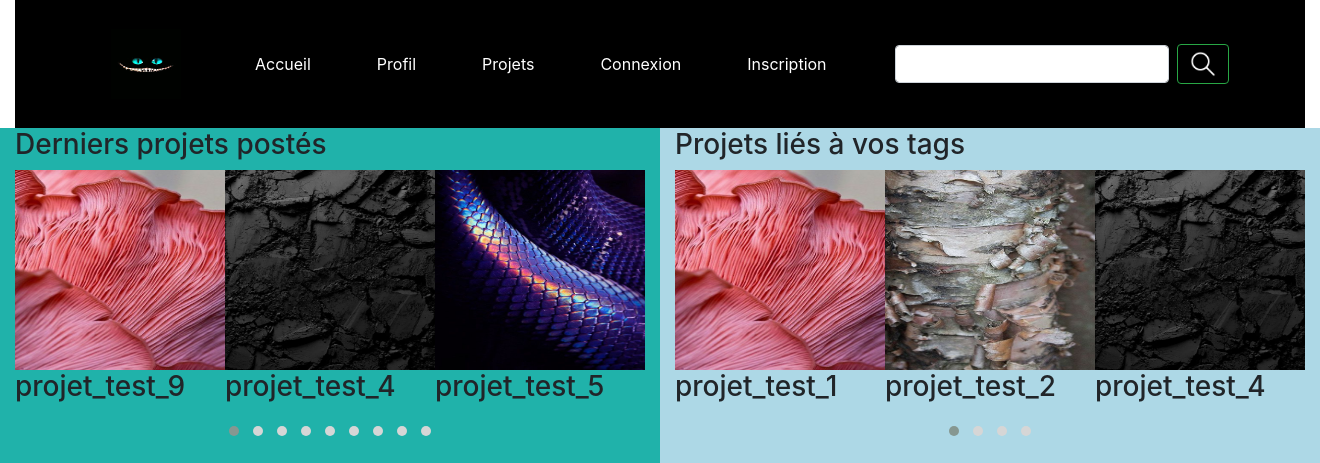
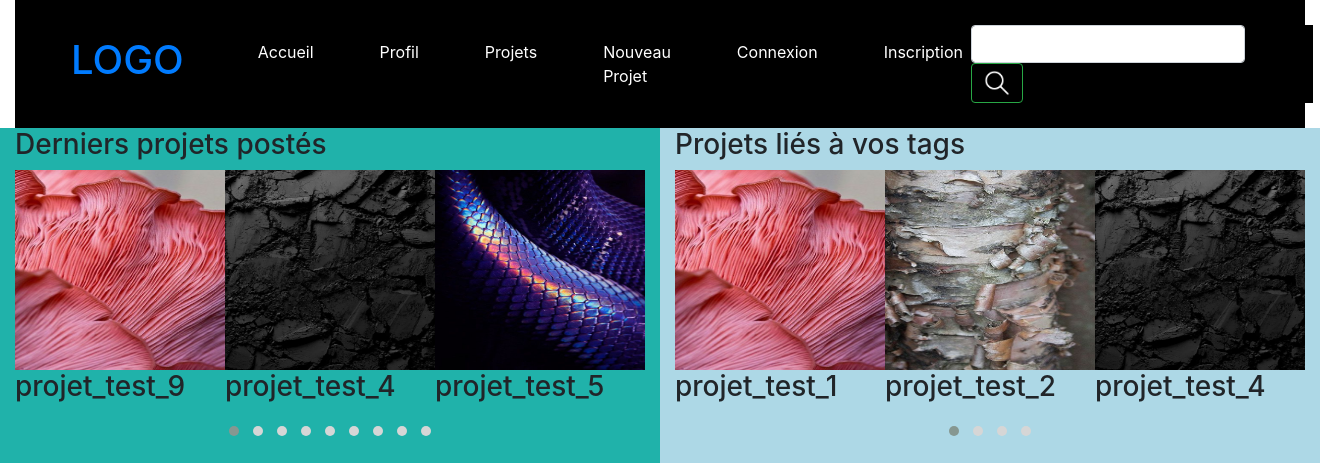
Before and after one commit to MarjorieAndrieux/projet_pedagogique_rodez, a PHP site: page /index.php in a window 1320 px wide. Shown: the top 463 px of the page. Run offline with PHP 8.4, Linux system fonts and the light colour scheme; data comes from the database, SQL or seed files in the repository; data that the repository does not hold is empty; some libraries are stand-ins or nearby versions.

Commit message:
Add files via upload

```diff
--- a/navbar.php
+++ b/navbar.php
@@ -33,7 +33,7 @@ $testutilisateur='Pineiro';
   <div class="modal-dialog" role="document">
    <div class="modal-content">
     <div class="modal-header bg-danger">
-      <h5 class="modal-title" id="exampleModalLabel1">Projets</h5>
+      <h5 class="modal-title" id="exampleModalLabel1">Nouveau Projet</h5>
       <button type="button" class="close" data-dismiss="modal" aria-label="Close">
       <span aria-hidden="true">&times;</span>
       </button>
@@ -255,11 +255,11 @@ $testutilisateur='Pineiro';
 
 
 <div class="container-fluid">
-    <nav class="navbar navbar-expand-lg " id="nav_bar">
+    <nav class="navbar navbar-expand-lg" id="nav_bar">
         <button class="navbar-toggler" type="button" data-toggle="collapse" data-target="#navbarTogglerDemo03" aria-controls="navbarTogglerDemo03" aria-expanded="false" aria-label="Toggle navigation"><img src="images/burger.png" width="40" height="40" >
             <span class="navbar-toggler-icon"></span>
         </button>
-        <a class="navbar-brand" href="#" id="logo"><img src="images/logo.jpg" id="logo" width="70" height="70"></a>
+        <a class="navbar-brand" href="#" id="logo"><h1>LOGO</h1></a>
         <div class="collapse navbar-collapse" id="navbarTogglerDemo03">
             <ul class="navbar-nav mr-auto mt-2 mt-lg-0">
                 <li class="nav-item active">
@@ -269,9 +269,15 @@ $testutilisateur='Pineiro';
                     <a class="nav-link" href="#">Profil</a>
                 </li>
 
+                 <li class="nav-item">
+                    <a  class="nav-link" href="projets.php" data-toggle="modal" data-target="#exampleModal01">
+                        Projets</a>
+                </li>
+
+
                 <li class="nav-item">
                     <a  class="nav-link" href="#" data-toggle="modal" data-target="#exampleModal0">
-                        Projets</a>
+                        Nouveau Projet</a>
                 </li>
 
                       <li class="nav-item">
@@ -284,6 +290,7 @@ $testutilisateur='Pineiro';
                         Inscription</a>
                 </li>
             </ul>
+
             <form class="form-inline my-2 my-lg-0" id="recherche">
                 <input class="form-control mr-sm-2" id="barre_recherche">
                 <button class="btn btn-outline-success my-2 my-sm-0" type="submit" id="btn_recherche"><img src="images/search.png" id="img_btn_recherche"></button>
```
